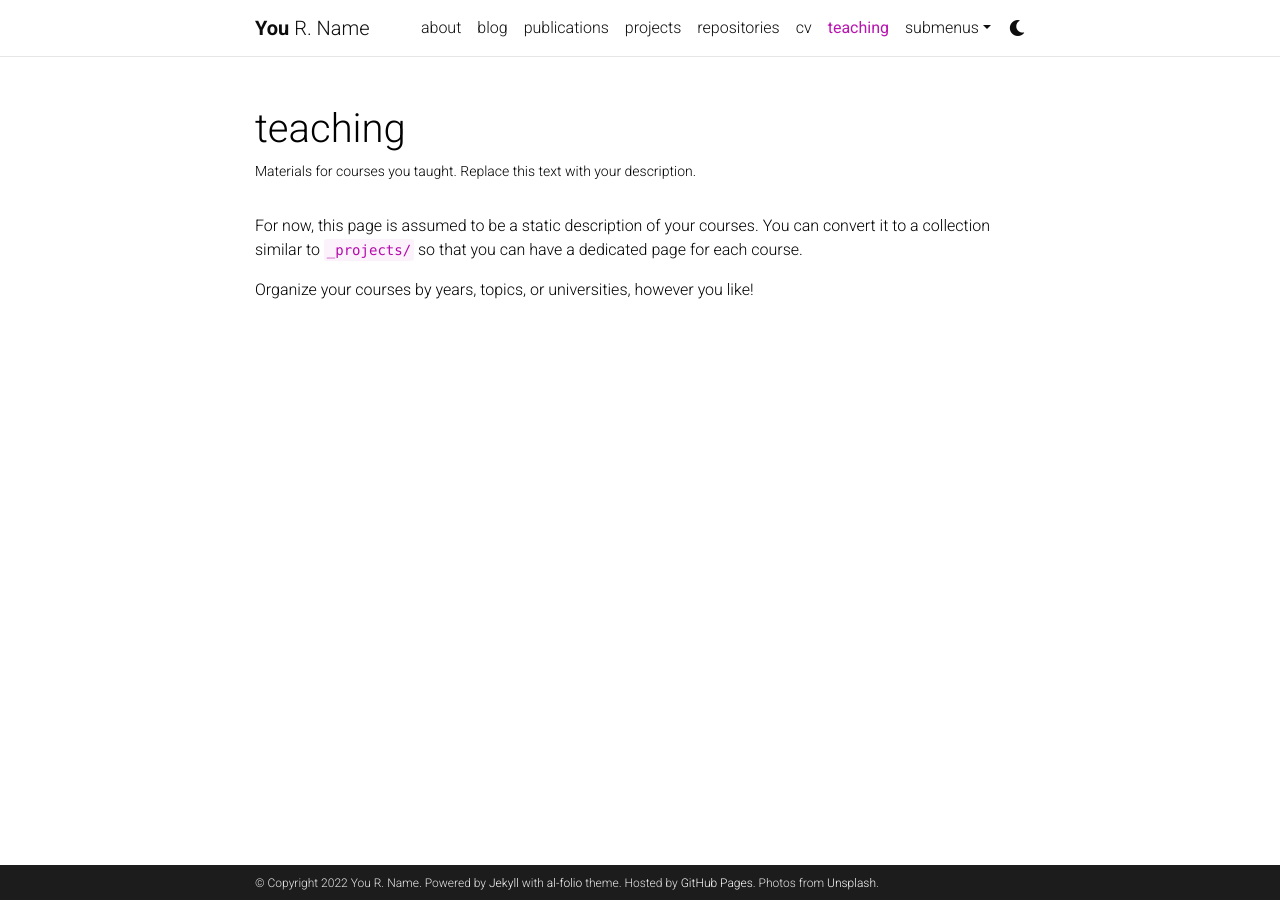
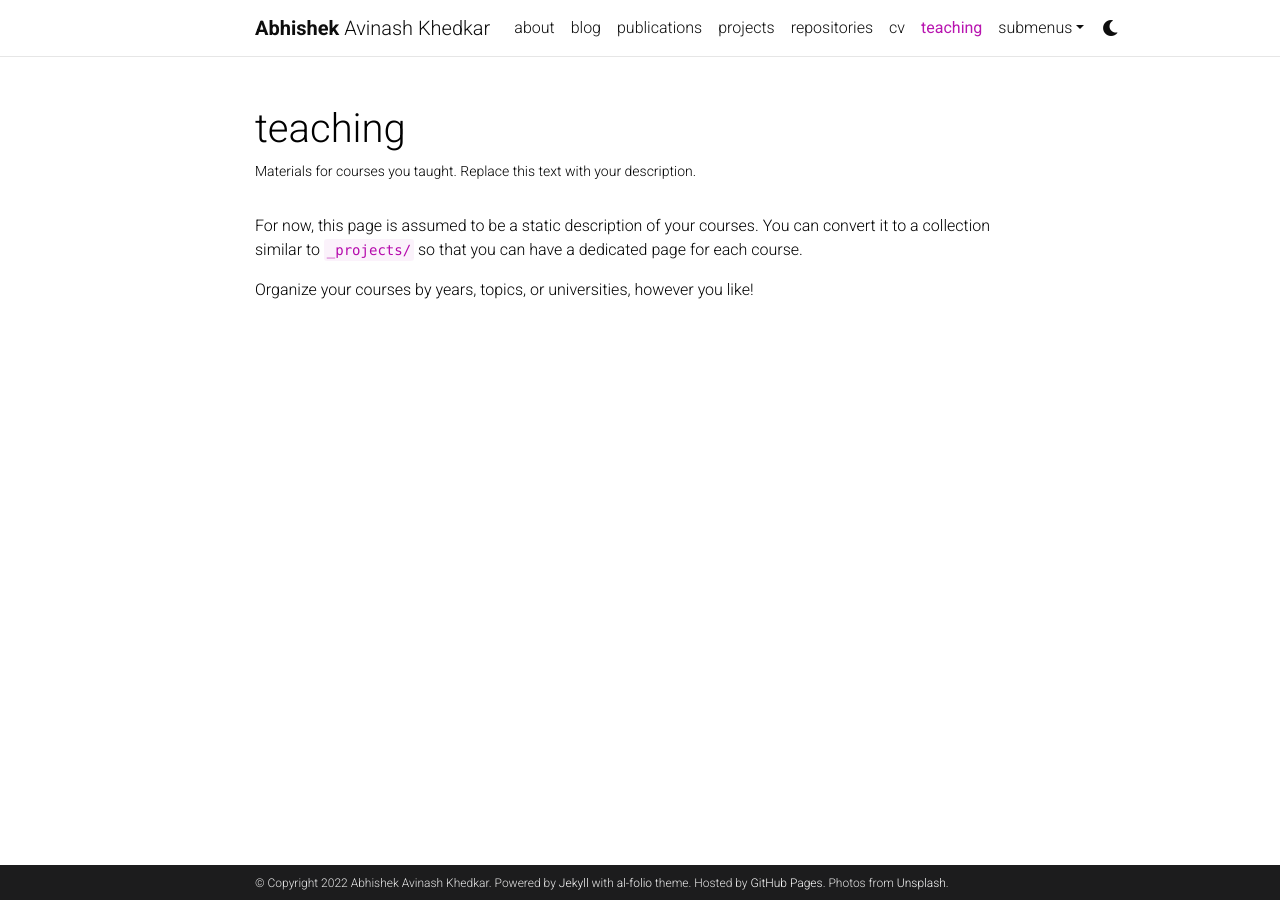
Before and after one commit to abhishekkhedkar09/abhishekkhedkar09, a Jekyll site: the page built from _pages/teaching.md, in a window 1280 px wide. Built offline with Jekyll 4.4.1, drawn with Linux system fonts in a browser that asks for light colours; comment, search, counter and statistics services are not loaded; a style sheet for code colours, icons or effects is not loaded.

Commit message:
change up

```diff
--- a/_config.yml
+++ b/_config.yml
@@ -3,10 +3,10 @@
 # -----------------------------------------------------------------------------
 
 title: blank # the website title (if blank, full name will be used instead)
-first_name: You
-middle_name: R.
-last_name: Name
-email: you@example.com
+first_name: Abhishek
+middle_name: Avinash
+last_name: Khedkar
+email: akhedkar@sissa.it
 description: > # the ">" symbol means to ignore newlines until "footer_text:"
   A simple, whitespace theme for academics. Based on [*folio](https://github.com/bogoli/-folio) design.
 footer_text: >
@@ -18,8 +18,8 @@
 lang: en # the language of your site (for example: en, fr, cn, ru, etc.)
 icon: ⚛️  # the emoji used as the favicon (alternatively, provide image name in /assets/img/)
 
-url: https://alshedivat.github.io # the base hostname & protocol for your site
-baseurl: /al-folio # the subpath of your site, e.g. /blog/
+url: https://abhishekkhedkar09.github.io # the base hostname & protocol for your site
+baseurl:  # the subpath of your site, e.g. /blog/
 last_updated: false # set to true if you want to display last updated in the footer
 impressum_path:  # set to path to include impressum link in the footer, use the same path as permalink in a page, helps to conform with EU GDPR
 
@@ -174,6 +174,7 @@
   - Gemfile
   - Gemfile.lock
   - vendor
+  - ruby
 keep_files:
   - CNAME
   - .nojekyll
@@ -233,8 +234,8 @@
 
 scholar:
 
-  last_name: [Einstein]
-  first_name: [Albert, A.]
+  last_name: [Khedkar]
+  first_name: [Abhishek]
 
   style: apa
   locale: en
```
